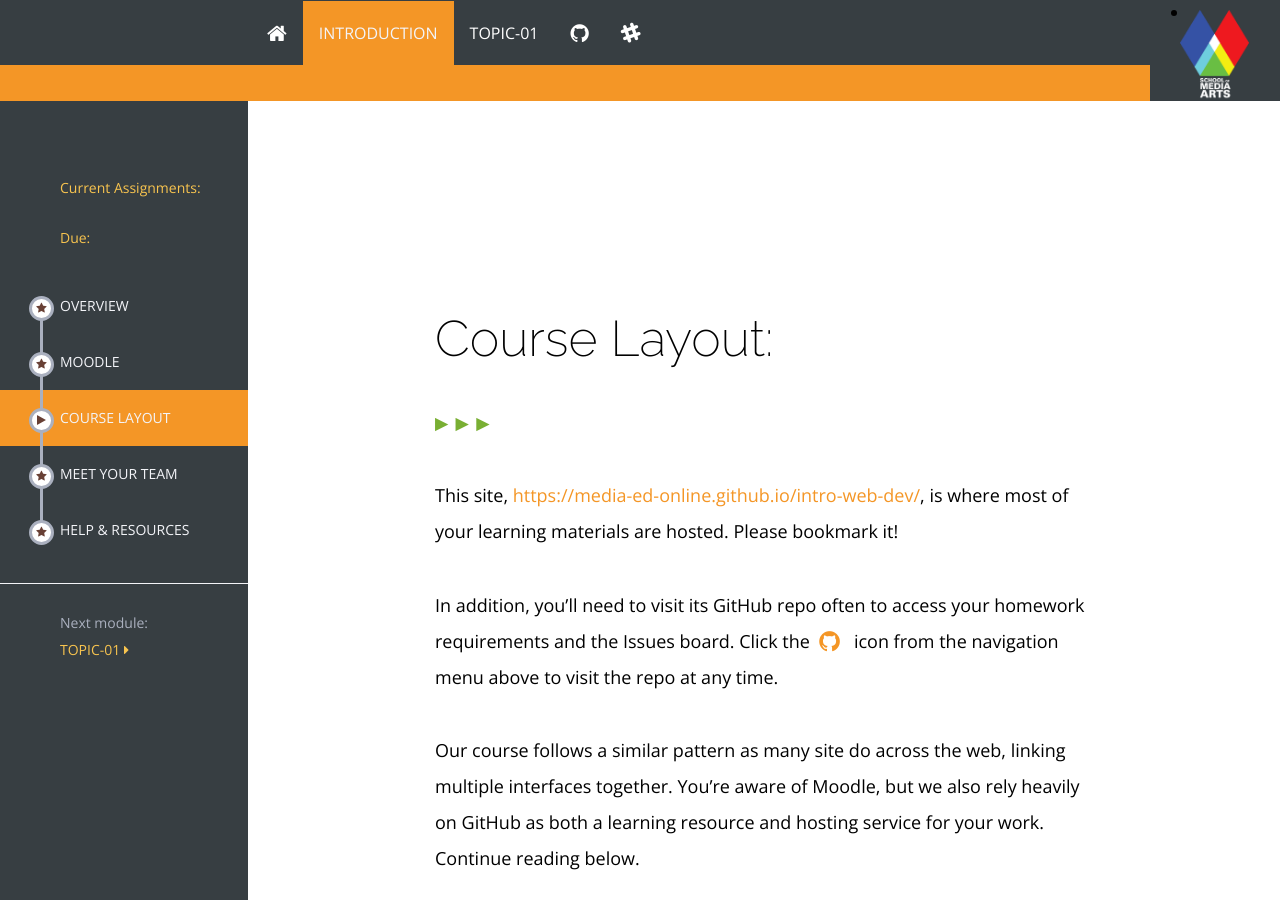
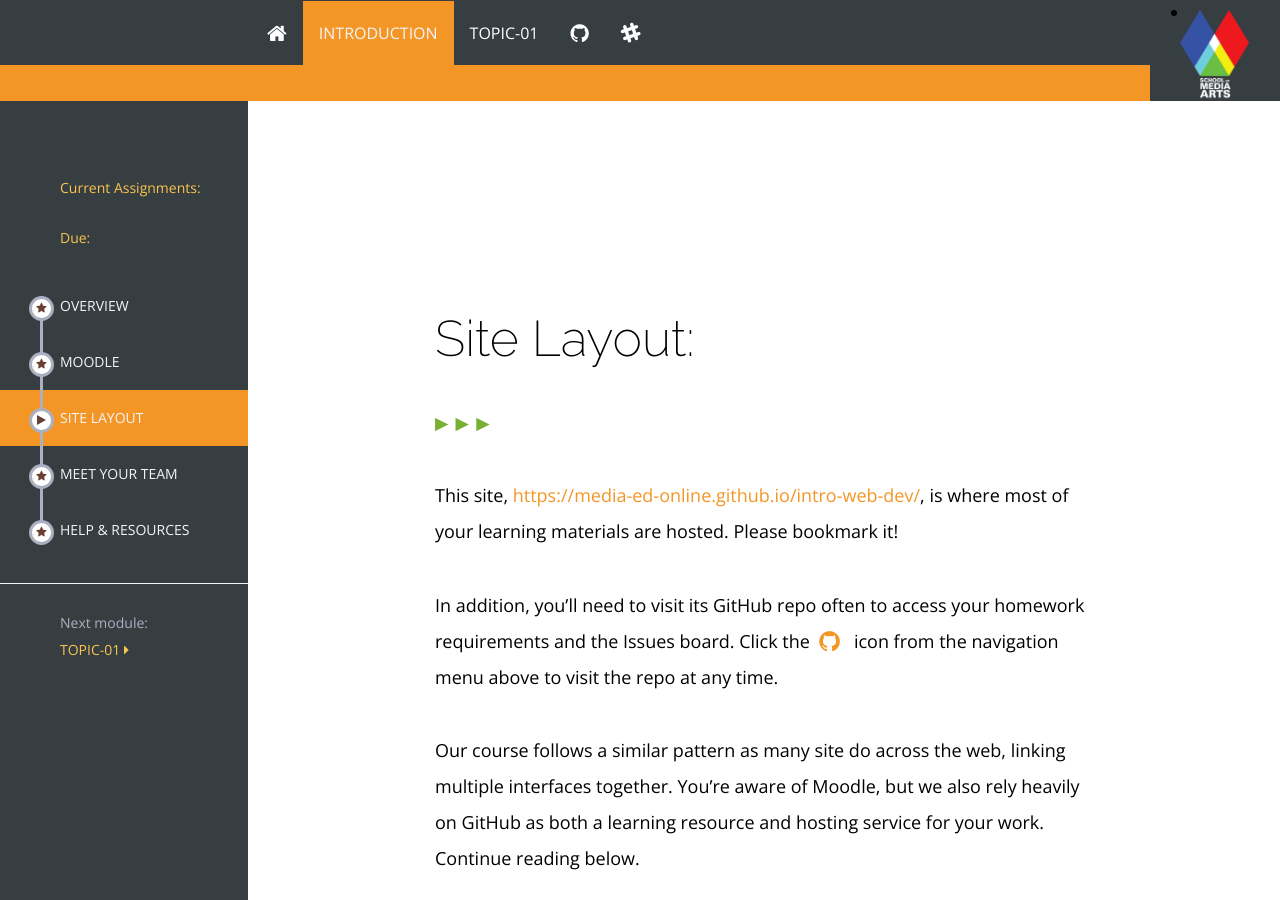
Before and after one commit to Media-Ed-Online/intro-web-dev-2017aut, a Jekyll site: the page built from modules/introduction/_posts/2017-01-03-layout.md, in a window 1280 px wide and 900 px high. Built offline with Jekyll 4.4.1, drawn with Linux system fonts in a browser that asks for light colours; nearby versions of some CDN libraries.

Commit message:
Changed page in Topic-00 from course layout to site layout.

```diff
--- a/modules/introduction/_posts/2017-01-03-layout.md
+++ b/modules/introduction/_posts/2017-01-03-layout.md
@@ -1,9 +1,9 @@
 ---
-title: Course Layout
+title: Site Layout
 module: 00
 ---
 
-## Course Layout:
+## Site Layout:
 <span style="color: #79AF33; font-size: medium; font-weight: bold">▶ &nbsp;▶  &nbsp;▶</span>
 
 This site, [https://media-ed-online.github.io/intro-web-dev/](https://media-ed-online.github.io/intro-web-dev/), is where most of your learning materials are hosted. Please bookmark it!
```
